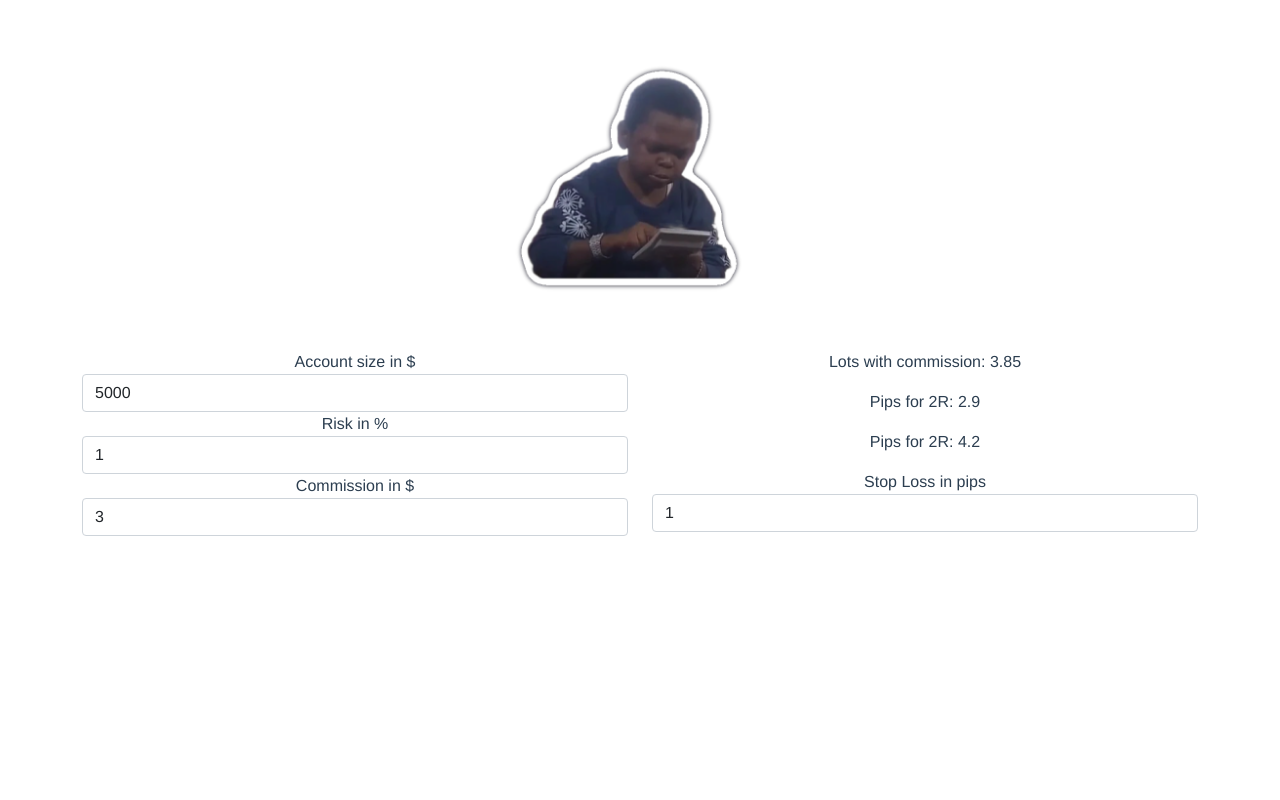
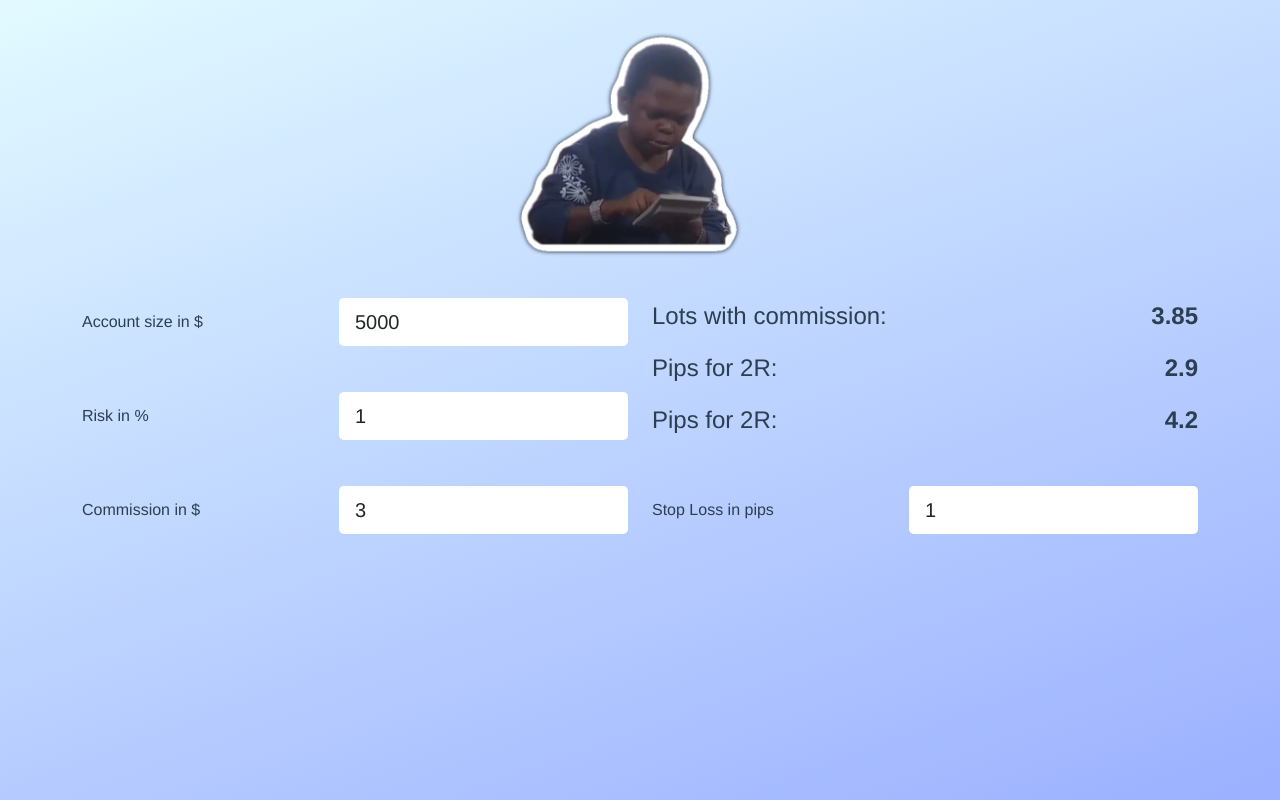
Before and after one commit to aliffahrurizal/lot-size-calculator-fx, a Vue app: page / in a window 1280 px wide. Built offline with nearby package versions, Linux system fonts and the light colour scheme.

Commit message:
update design

```diff
--- a/src/App.vue
+++ b/src/App.vue
@@ -10,6 +10,20 @@ import HelloWorld from "./components/HelloWorld.vue";
 </template>
 
 <style>
+html,
+body {
+  width: 100%;
+  height: 100%;
+}
+
+body {
+  background: linear-gradient(
+    340deg,
+    rgba(155, 176, 255, 1) 0%,
+    rgba(226, 250, 255, 1) 100%
+  );
+}
+
 #app {
   font-family: Avenir, Helvetica, Arial, sans-serif;
   -webkit-font-smoothing: antialiased;
@@ -20,6 +34,7 @@ import HelloWorld from "./components/HelloWorld.vue";
 
 .logo {
   width: 250px;
-  margin: 50px;
+  margin: 1rem;
 }
+
 </style>
--- a/src/components/HelloWorld.vue
+++ b/src/components/HelloWorld.vue
@@ -41,45 +41,99 @@ const pipsFor3R = computed(() => getPipsForNR(3));
 <template>
   <b-container fluid="sm">
     <b-row cols="1" cols-md="2">
-      <b-col>
-        <label for="accSizeInput">Account size in $</label>
+      <b-col class="d-flex flex-column justify-content-between text-left config-column">
+        <b-container class="p-0 d-flex align-items-center">
+          <label for="accSizeInput" class="flex-1">Account size in $</label>
           <b-form-input
+            min="0"
+            class="flex-1"
+            size="lg"
             id="accSizeInput"
             v-model="accountSize"
             placeholder="Account Size"
             type="number"
           ></b-form-input>
-        <label for="risk">Risk in %</label>
+        </b-container>
+        <b-container class="p-0 d-flex align-items-center">
+          <label for="risk" class="flex-1">Risk in %</label>
           <b-form-input
+            min="0"
+            class="flex-1"
+            size="lg"
             id="risk"
             v-model="risk"
             placeholder="Risk"
             type="number"
           ></b-form-input>
-        <label for="commission">Commission in $</label>
+        </b-container>
+        <b-container class="p-0 d-flex align-items-center">
+          <label for="commission" class="flex-1">Commission in $</label>
           <b-form-input
+            min="0"
+            class="flex-1"
+            size="lg"
             id="commission"
             v-model="lotCommission"
             placeholder="Commission"
             type="number"
             step="0.1"
           ></b-form-input>
+        </b-container>
       </b-col>
-      <b-col>
-        <p>Lots with commission: {{ lotsWithCommission }}</p>
-        <p>Pips for 2R: {{ pipsFor2R }}</p>
-        <p>Pips for 2R: {{ pipsFor3R }}</p>
-        <label for="stopLossPips">Stop Loss in pips</label>
+      <b-col class="d-flex flex-column justify-content-between config-column">
+        <b-container class="p-0 d-flex flex-column align-items-between">
+          <p class="d-flex justify-content-between calculation-result">
+            Lots with commission:
+            <span class="font-weight-bold">{{ lotsWithCommission }}</span>
+          </p>
+
+          <p class="d-flex justify-content-between calculation-result">
+            Pips for 2R: <span class="font-weight-bold">{{ pipsFor2R }}</span>
+          </p>
+          <p class="d-flex justify-content-between calculation-result">
+            Pips for 2R: <span class="font-weight-bold">{{ pipsFor3R }}</span>
+          </p>
+        </b-container>
+        <b-container class="p-0 d-flex align-items-center">
+          <label for="stopLossPips" class="flex-1 text-left"
+            >Stop Loss in pips</label
+          >
           <b-form-input
+            min="0"
+            class="flex-1"
+            size="lg"
             id="stopLossPips"
             v-model="stopLossPips"
             placeholder="Stop loss pips"
             type="number"
             step="0.1"
           ></b-form-input>
+        </b-container>
       </b-col>
     </b-row>
   </b-container>
 </template>
 
-<style scoped></style>
+<style scoped>
+.flex-1 {
+  flex: 1;
+}
+.text-left {
+  text-align: left;
+}
+:deep(.form-control) {
+  border: none;
+}
+:deep(.container) {
+    max-width: 720px;
+}
+.calculation-result {
+    font-size: 1.5rem;
+}
+.config-column .container{
+    margin: 1rem 0;
+}
+.font-weight-bold {
+    font-weight: bold;
+}
+</style>
```
Lines whose indentation alone changed are shown as unchanged.
